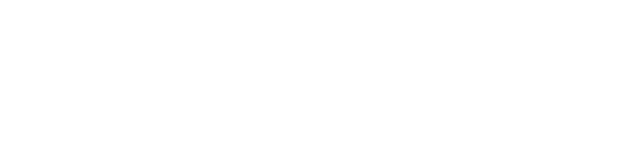
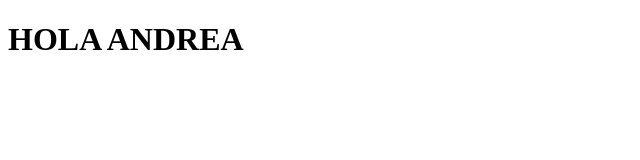
Before and after one commit to Anlihi/prueba, a plain HTML site: page index.html in a window 1280 px wide. Shown: the whole page, without its empty margins (0-640 px from the left). Drawn offline with Linux system fonts and the light colour scheme.

Commit message:
es una prueba

```diff
--- a/index.html
+++ b/index.html
@@ -7,6 +7,6 @@
     <title>Document</title>
 </head>
 <body>
-
+  <h1>HOLA ANDREA</h1>
 </body>
 </html>
```
Also changed, not shown: estilo.css (added).
